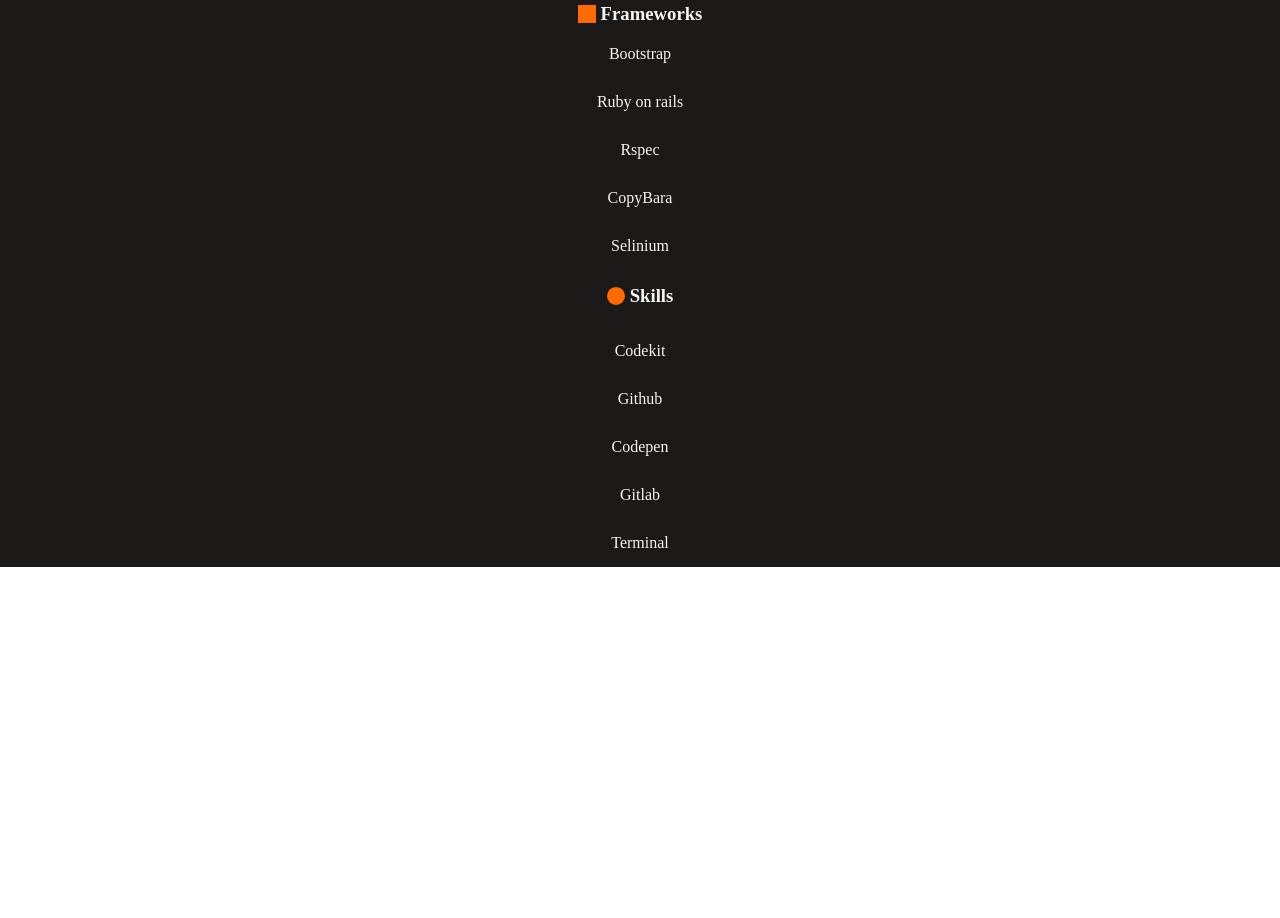
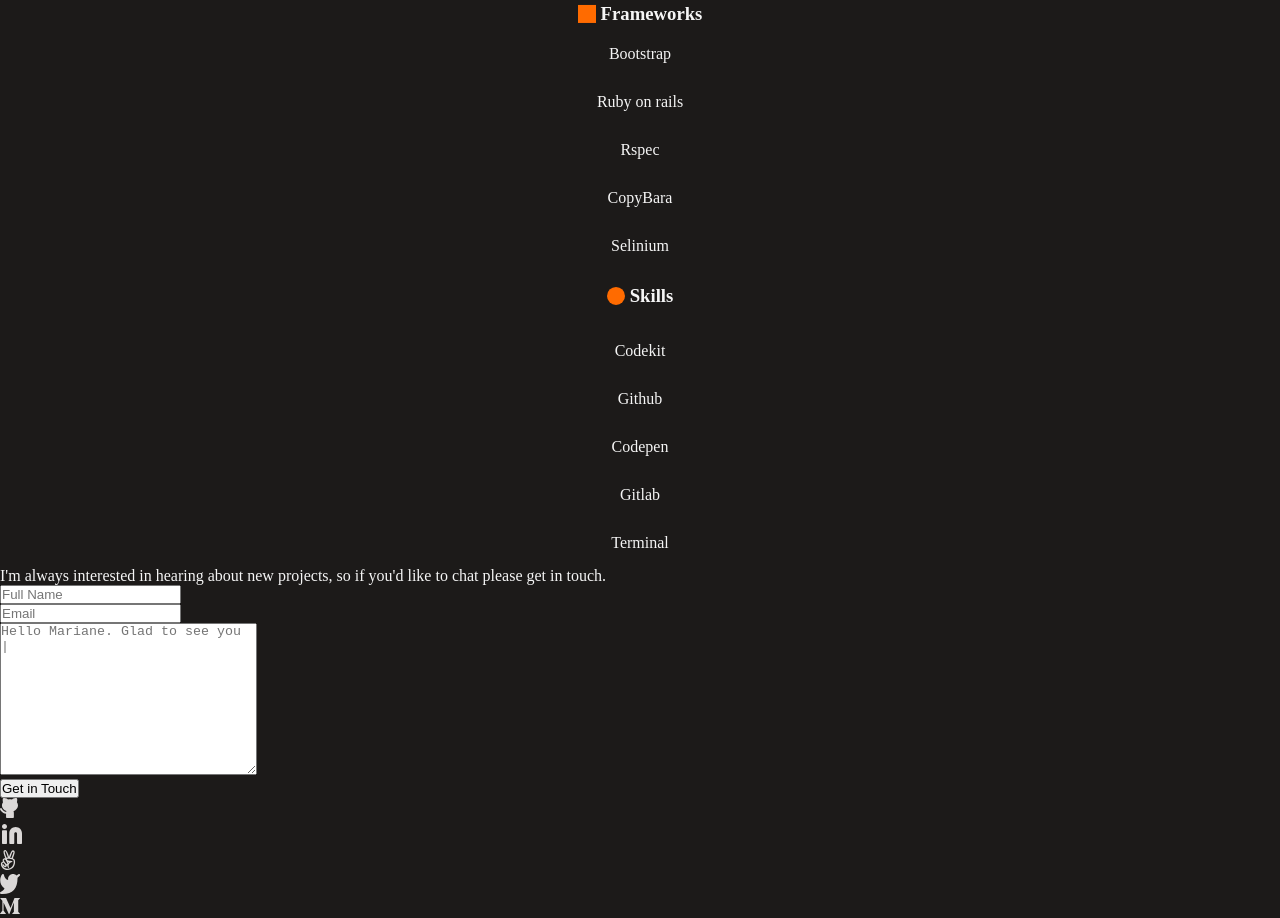
Before and after one commit to Habtamu210/portfolio-pro, a website: page index.html in a window 1280 px wide. Shown: the part 4753-5671 px from the top of the page. Before the commit the page ends 5320 px from the top, so only its background shows below. Drawn offline with Linux system fonts and the light colour scheme.

Commit message:
added html file for form

```diff
--- a/index.html
+++ b/index.html
@@ -210,6 +210,31 @@
         </li>
   </ul>
     </section>
+    <!-- contact me part-->
+    <section class="contact">
+      <div class="contact-us">
+        <p class="contactus-description">I'm always interested in hearing about new projects, so if you'd like to chat please get in touch.</p>
+        <form action="https://formspree.io/f/meqdkpbp" method="post">
+          <ul class="contact-form">
+            <li><input type="text" name="name" placeholder="Full Name" maxlength="30" required></li>
+            <li><input type="email" name="email" placeholder="Email"  required></li>
+            <li><textarea type="text" name="message" id="" cols="30" rows="10" placeholder="Hello Mariane. Glad to see you |" maxlength="500" required></textarea></li>
+            <li><button type="submit" class="contact-button" class="form-submit">Get in Touch</button></li>
+         </ul>
+        </form>
+
+      </div>
+
+    </section>
+    <footer>
+        <ul class="footer-icon">
+          <li><a href="#"><img src="images/github.svg" alt=""></a></li>
+          <li><a href="#"><img src="images/Linkedin.svg" alt=""></a></li>
+          <li><a href="#"><img src="images/H.svg" alt=""></a></li>
+          <li><a href="#"><img src="images/twitter.svg" alt=""></a></li>
+          <li><a href="#"><img src="images/M.svg" alt=""></a></li>
+        </ul>
+      </footer>
   </div>
 </body>
 </html>
```
